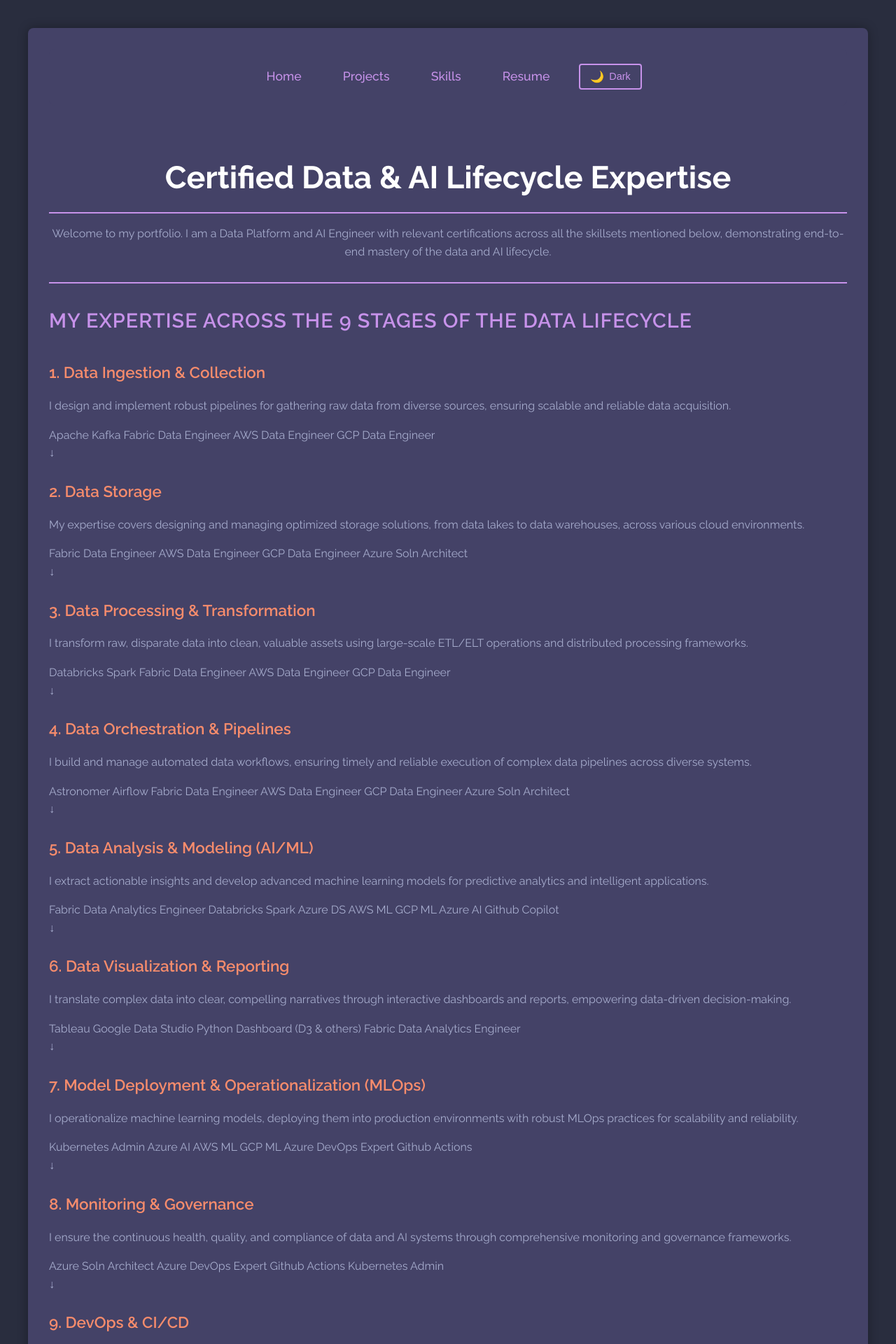
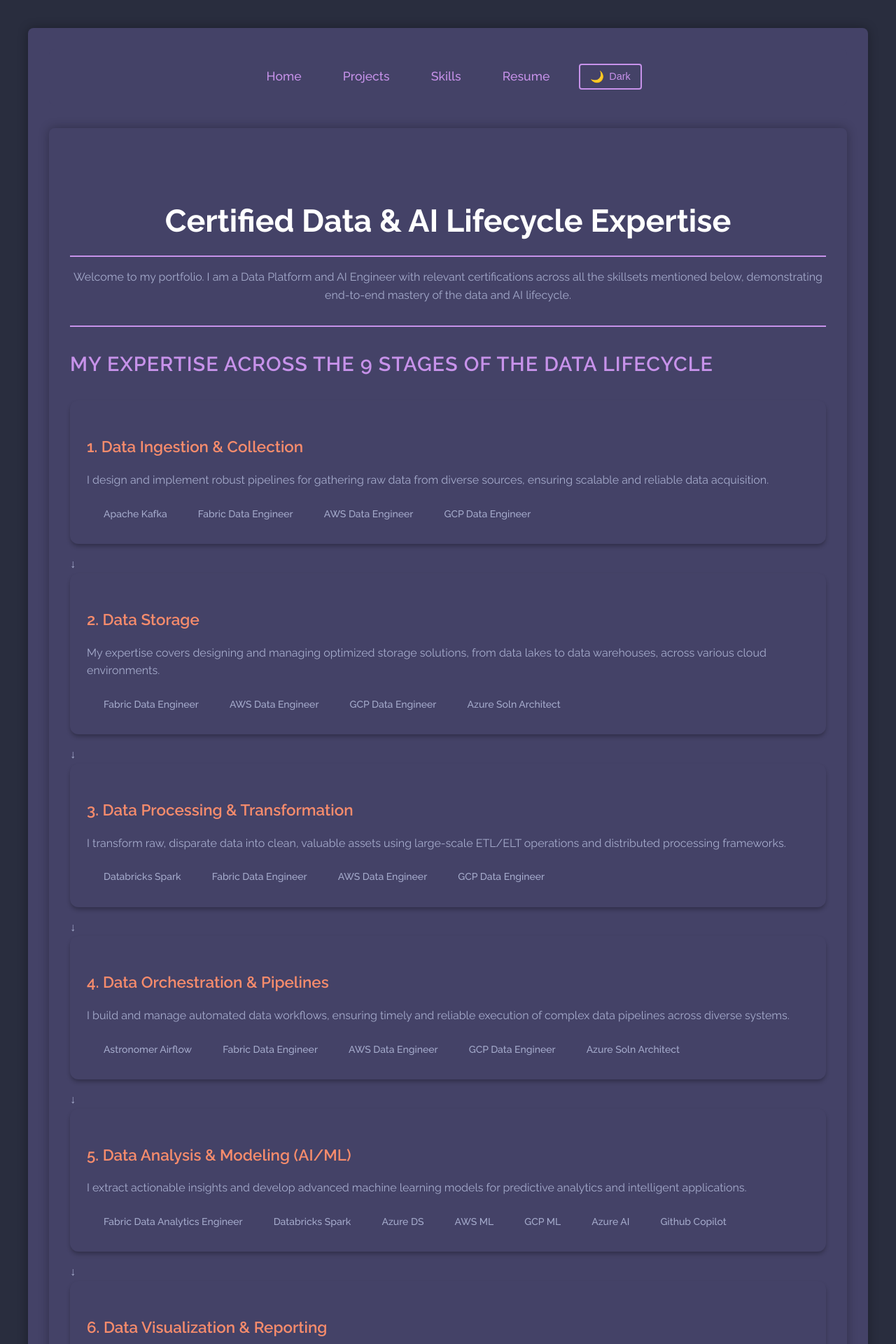
Before and after one commit to brt-rj/barati-dev.github.io, a Jekyll site: the page built from skills.html, in a window 1280 px wide. Shown: the top 1920 px of the page at 70% size. Built offline with Jekyll 4.4.1, drawn with Linux system fonts in a browser that asks for light colours.

Commit message:
Update skills page

```diff
--- /dev/null
+++ b/_includes/head.html
@@ -0,0 +1 @@
+<link rel="stylesheet" href="https://cdnjs.cloudflare.com/ajax/libs/font-awesome/6.0.0/css/all.min.css">
--- a/assets/css/style.scss
+++ b/assets/css/style.scss
@@ -683,3 +683,54 @@ ul li::before {
     padding-left: 0;
   }
 }
+
+/* Skills Page Styles */
+.flow-step {
+    background-color: $surface-color;
+    border-radius: 0.75rem;
+    padding: 1.5rem;
+    margin-bottom: 1rem;
+    box-shadow: 0 4px 6px -1px $shadow-color;
+    transition: transform 0.3s ease, box-shadow 0.3s ease;
+
+    &:hover {
+        transform: translateY(-5px);
+        box-shadow: 0 10px 15px -3px $shadow-color;
+    }
+}
+
+.skill-tag {
+    display: inline-flex;
+    align-items: center;
+    gap: 0.5rem;
+    font-size: 0.875rem;
+    font-weight: 500;
+    padding: 0.25rem 0.75rem;
+    border-radius: 9999px;
+    margin: 0.25rem;
+
+    i {
+        font-size: 1rem;
+    }
+
+    // Vendor-specific colors while maintaining accessibility
+    &[class*="apache"] {
+        background-color: rgba($error-color, 0.1);
+        color: $error-color;
+    }
+
+    &[class*="microsoft"] {
+        background-color: rgba($primary-accent, 0.1);
+        color: $primary-accent;
+    }
+
+    &[class*="aws"] {
+        background-color: rgba($warning-color, 0.1);
+        color: $warning-color;
+    }
+
+    &[class*="google"] {
+        background-color: rgba($success-color, 0.1);
+        color: $success-color;
+    }
+}
--- a/skills.html
+++ b/skills.html
@@ -4,128 +4,130 @@ title: Data & AI Lifecycle Expertise
 permalink: /skills/
 ---
 
-<div class="skills-container">
-    <header class="skills-header">
-        <h1>Certified Data & AI Lifecycle Expertise</h1>
-        <p class="intro-text">Welcome to my portfolio. I am a Data Platform and AI Engineer with relevant certifications across all the skillsets mentioned below, demonstrating end-to-end mastery of the data and AI lifecycle.</p>
+<div class="container mx-auto p-4 md:p-8">
+    <header class="text-center mb-12">
+        <h1 class="text-4xl md:text-6xl font-black leading-tight">Certified Data & AI Lifecycle Expertise</h1>
+        <p class="mt-4 text-lg md:text-xl max-w-3xl mx-auto">Welcome to my portfolio. I am a Data Platform and AI Engineer with relevant certifications across all the skillsets mentioned below, demonstrating end-to-end mastery of the data and AI lifecycle.</p>
     </header>
 
-    <section class="lifecycle-section">
-        <h2>My Expertise Across the 9 Stages of the Data Lifecycle</h2>
+    <section>
+        <h2 class="text-3xl md:text-4xl font-bold text-center mb-12">My Expertise Across the 9 Stages of the Data Lifecycle</h2>
 
-        <div class="flow-steps">
+        <div class="w-full max-w-4xl mx-auto">
             <div class="flow-step">
-                <h3>1. Data Ingestion & Collection</h3>
-                <p>I design and implement robust pipelines for gathering raw data from diverse sources, ensuring scalable and reliable data acquisition.</p>
+                <h3 class="text-xl font-bold">1. Data Ingestion & Collection</h3>
+                <p class="mt-2 mb-4">I design and implement robust pipelines for gathering raw data from diverse sources, ensuring scalable and reliable data acquisition.</p>
                 <div class="skill-tags">
-                    <span class="skill-tag">Apache Kafka</span>
-                    <span class="skill-tag">Fabric Data Engineer</span>
-                    <span class="skill-tag">AWS Data Engineer</span>
-                    <span class="skill-tag">GCP Data Engineer</span>
+                    <span class="skill-tag"><i class="fab fa-apache"></i> Apache Kafka</span>
+                    <span class="skill-tag"><i class="fab fa-microsoft"></i> Fabric Data Engineer</span>
+                    <span class="skill-tag"><i class="fab fa-aws"></i> AWS Data Engineer</span>
+                    <span class="skill-tag"><i class="fab fa-google"></i> GCP Data Engineer</span>
                 </div>
             </div>
             <div class="flow-arrow">↓</div>
 
             <div class="flow-step">
-                <h3>2. Data Storage</h3>
-                <p>My expertise covers designing and managing optimized storage solutions, from data lakes to data warehouses, across various cloud environments.</p>
+                <h3 class="text-xl font-bold">2. Data Storage</h3>
+                <p class="mt-2 mb-4">My expertise covers designing and managing optimized storage solutions, from data lakes to data warehouses, across various cloud environments.</p>
                 <div class="skill-tags">
-                    <span class="skill-tag">Fabric Data Engineer</span>
-                    <span class="skill-tag">AWS Data Engineer</span>
-                    <span class="skill-tag">GCP Data Engineer</span>
-                    <span class="skill-tag">Azure Soln Architect</span>
+                    <span class="skill-tag"><i class="fab fa-microsoft"></i> Fabric Data Engineer</span>
+                    <span class="skill-tag"><i class="fab fa-aws"></i> AWS Data Engineer</span>
+                    <span class="skill-tag"><i class="fab fa-google"></i> GCP Data Engineer</span>
+                    <span class="skill-tag"><i class="fab fa-azure"></i> Azure Soln Architect</span>
                 </div>
             </div>
             <div class="flow-arrow">↓</div>
 
             <div class="flow-step">
-                <h3>3. Data Processing & Transformation</h3>
-                <p>I transform raw, disparate data into clean, valuable assets using large-scale ETL/ELT operations and distributed processing frameworks.</p>
+                <h3 class="text-xl font-bold">3. Data Processing & Transformation</h3>
+                <p class="mt-2 mb-4">I transform raw, disparate data into clean, valuable assets using large-scale ETL/ELT operations and distributed processing frameworks.</p>
                 <div class="skill-tags">
-                    <span class="skill-tag">Databricks Spark</span>
-                    <span class="skill-tag">Fabric Data Engineer</span>
-                    <span class="skill-tag">AWS Data Engineer</span>
-                    <span class="skill-tag">GCP Data Engineer</span>
+                    <span class="skill-tag"><i class="fab fa-databricks"></i> Databricks Spark</span>
+                    <span class="skill-tag"><i class="fab fa-microsoft"></i> Fabric Data Engineer</span>
+                    <span class="skill-tag"><i class="fab fa-aws"></i> AWS Data Engineer</span>
+                    <span class="skill-tag"><i class="fab fa-google"></i> GCP Data Engineer</span>
                 </div>
             </div>
             <div class="flow-arrow">↓</div>
 
             <div class="flow-step">
-                <h3>4. Data Orchestration & Pipelines</h3>
-                <p>I build and manage automated data workflows, ensuring timely and reliable execution of complex data pipelines across diverse systems.</p>
+                <h3 class="text-xl font-bold">4. Data Orchestration & Pipelines</h3>
+                <p class="mt-2 mb-4">I build and manage automated data workflows, ensuring timely and reliable execution of complex data pipelines across diverse systems.</p>
                 <div class="skill-tags">
-                    <span class="skill-tag">Astronomer Airflow</span>
-                    <span class="skill-tag">Fabric Data Engineer</span>
-                    <span class="skill-tag">AWS Data Engineer</span>
-                    <span class="skill-tag">GCP Data Engineer</span>
-                    <span class="skill-tag">Azure Soln Architect</span>
+                    <span class="skill-tag"><i class="fab fa-airflow"></i> Astronomer Airflow</span>
+                    <span class="skill-tag"><i class="fab fa-microsoft"></i> Fabric Data Engineer</span>
+                    <span class="skill-tag"><i class="fab fa-aws"></i> AWS Data Engineer</span>
+                    <span class="skill-tag"><i class="fab fa-google"></i> GCP Data Engineer</span>
+                    <span class="skill-tag"><i class="fab fa-azure"></i> Azure Soln Architect</span>
                 </div>
             </div>
             <div class="flow-arrow">↓</div>
 
             <div class="flow-step">
-                <h3>5. Data Analysis & Modeling (AI/ML)</h3>
-                <p>I extract actionable insights and develop advanced machine learning models for predictive analytics and intelligent applications.</p>
+                <h3 class="text-xl font-bold">5. Data Analysis & Modeling (AI/ML)</h3>
+                <p class="mt-2 mb-4">I extract actionable insights and develop advanced machine learning models for predictive analytics and intelligent applications.</p>
                 <div class="skill-tags">
-                    <span class="skill-tag">Fabric Data Analytics Engineer</span>
-                    <span class="skill-tag">Databricks Spark</span>
-                    <span class="skill-tag">Azure DS</span>
-                    <span class="skill-tag">AWS ML</span>
-                    <span class="skill-tag">GCP ML</span>
-                    <span class="skill-tag">Azure AI</span>
-                    <span class="skill-tag">Github Copilot</span>
+                    <span class="skill-tag"><i class="fab fa-microsoft"></i> Fabric Data Analytics Engineer</span>
+                    <span class="skill-tag"><i class="fab fa-databricks"></i> Databricks Spark</span>
+                    <span class="skill-tag"><i class="fab fa-azure"></i> Azure DS</span>
+                    <span class="skill-tag"><i class="fab fa-aws"></i> AWS ML</span>
+                    <span class="skill-tag"><i class="fab fa-google"></i> GCP ML</span>
+                    <span class="skill-tag"><i class="fab fa-azure"></i> Azure AI</span>
+                    <span class="skill-tag"><i class="fab fa-github"></i> Github Copilot</span>
                 </div>
             </div>
             <div class="flow-arrow">↓</div>
 
             <div class="flow-step">
-                <h3>6. Data Visualization & Reporting</h3>
-                <p>I translate complex data into clear, compelling narratives through interactive dashboards and reports, empowering data-driven decision-making.</p>
+                <h3 class="text-xl font-bold">6. Data Visualization & Reporting</h3>
+                <p class="mt-2 mb-4">I translate complex data into clear, compelling narratives through interactive dashboards and reports, empowering data-driven decision-making.</p>
                 <div class="skill-tags">
-                    <span class="skill-tag">Tableau</span>
-                    <span class="skill-tag">Google Data Studio</span>
-                    <span class="skill-tag">Python Dashboard (D3 & others)</span>
-                    <span class="skill-tag">Fabric Data Analytics Engineer</span>
+                    <span class="skill-tag"><i class="fab fa-tableau"></i> Tableau</span>
+                    <span class="skill-tag"><i class="fab fa-google"></i> Google Data Studio</span>
+                    <span class="skill-tag"><i class="fab fa-python"></i> Python Dashboard (D3 & others)</span>
+                    <span class="skill-tag"><i class="fab fa-microsoft"></i> Fabric Data Analytics Engineer</span>
                 </div>
             </div>
             <div class="flow-arrow">↓</div>
 
             <div class="flow-step">
-                <h3>7. Model Deployment & Operationalization (MLOps)</h3>
-                <p>I operationalize machine learning models, deploying them into production environments with robust MLOps practices for scalability and reliability.</p>
+                <h3 class="text-xl font-bold">7. Model Deployment & Operationalization (MLOps)</h3>
+                <p class="mt-2 mb-4">I operationalize machine learning models, deploying them into production environments with robust MLOps practices for scalability and reliability.</p>
                 <div class="skill-tags">
-                    <span class="skill-tag">Kubernetes Admin</span>
-                    <span class="skill-tag">Azure AI</span>
-                    <span class="skill-tag">AWS ML</span>
-                    <span class="skill-tag">GCP ML</span>
-                    <span class="skill-tag">Azure DevOps Expert</span>
-                    <span class="skill-tag">Github Actions</span>
+                    <span class="skill-tag"><i class="fab fa-kubernetes"></i> Kubernetes Admin</span>
+                    <span class="skill-tag"><i class="fab fa-azure"></i> Azure AI</span>
+                    <span class="skill-tag"><i class="fab fa-aws"></i> AWS ML</span>
+                    <span class="skill-tag"><i class="fab fa-google"></i> GCP ML</span>
+                    <span class="skill-tag"><i class="fab fa-azure-devops"></i> Azure DevOps Expert</span>
+                    <span class="skill-tag"><i class="fab fa-github"></i> Github Actions</span>
                 </div>
             </div>
             <div class="flow-arrow">↓</div>
 
             <div class="flow-step">
-                <h3>8. Monitoring & Governance</h3>
-                <p>I ensure the continuous health, quality, and compliance of data and AI systems through comprehensive monitoring and governance frameworks.</p>
+                <h3 class="text-xl font-bold">8. Monitoring & Governance</h3>
+                <p class="mt-2 mb-4">I ensure the continuous health, quality, and compliance of data and AI systems through comprehensive monitoring and governance frameworks.</p>
                 <div class="skill-tags">
-                    <span class="skill-tag">Azure Soln Architect</span>
-                    <span class="skill-tag">Azure DevOps Expert</span>
-                    <span class="skill-tag">Github Actions</span>
-                    <span class="skill-tag">Kubernetes Admin</span>
+                    <span class="skill-tag"><i class="fab fa-azure"></i> Azure Soln Architect</span>
+                    <span class="skill-tag"><i class="fab fa-azure-devops"></i> Azure DevOps Expert</span>
+                    <span class="skill-tag"><i class="fab fa-github"></i> Github Actions</span>
+                    <span class="skill-tag"><i class="fab fa-kubernetes"></i> Kubernetes Admin</span>
                 </div>
             </div>
             <div class="flow-arrow">↓</div>
 
             <div class="flow-step">
-                <h3>9. DevOps & CI/CD</h3>
-                <p>I implement robust DevOps practices and CI/CD pipelines, automating the entire development and deployment lifecycle for data and AI solutions.</p>
+                <h3 class="text-xl font-bold">9. DevOps & CI/CD</h3>
+                <p class="mt-2 mb-4">I implement robust DevOps practices and CI/CD pipelines, automating the entire development and deployment lifecycle for data and AI solutions.</p>
                 <div class="skill-tags">
-                    <span class="skill-tag">Azure DevOps Expert</span>
-                    <span class="skill-tag">Github Actions</span>
-                    <span class="skill-tag">Github Copilot</span>
-                    <span class="skill-tag">Kubernetes Admin</span>
+                    <span class="skill-tag"><i class="fab fa-azure-devops"></i> Azure DevOps Expert</span>
+                    <span class="skill-tag"><i class="fab fa-github"></i> Github Actions</span>
+                    <span class="skill-tag"><i class="fab fa-github"></i> Github Copilot</span>
+                    <span class="skill-tag"><i class="fab fa-kubernetes"></i> Kubernetes Admin</span>
                 </div>
             </div>
         </div>
     </section>
 </div>
+    </section>
+</div>
```
